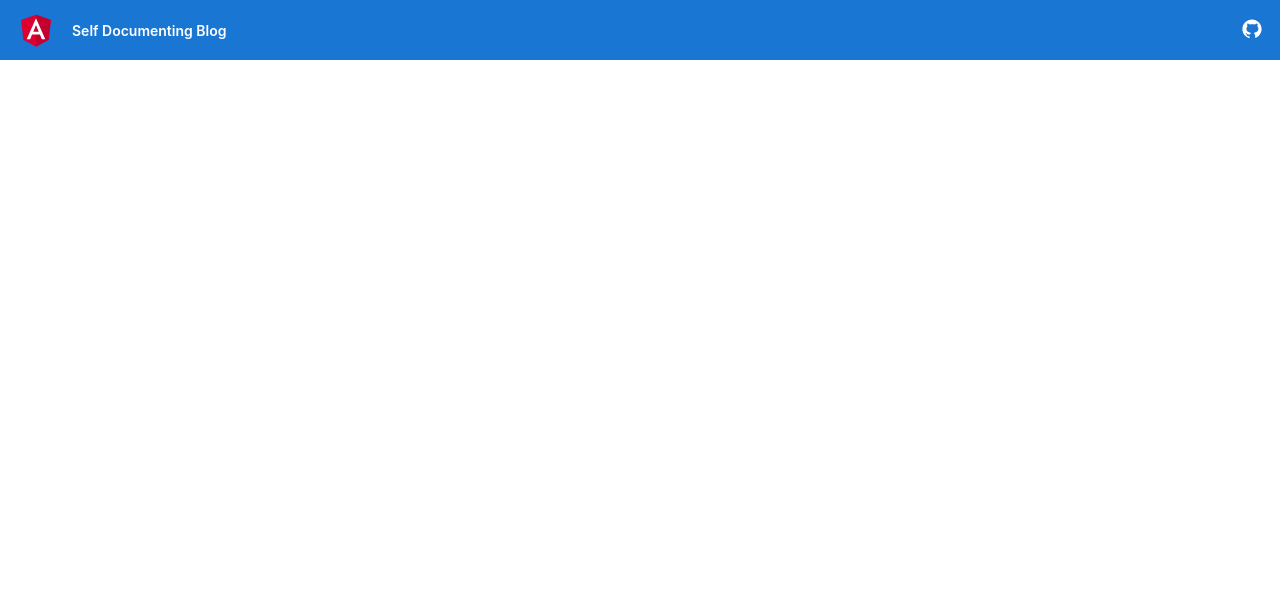
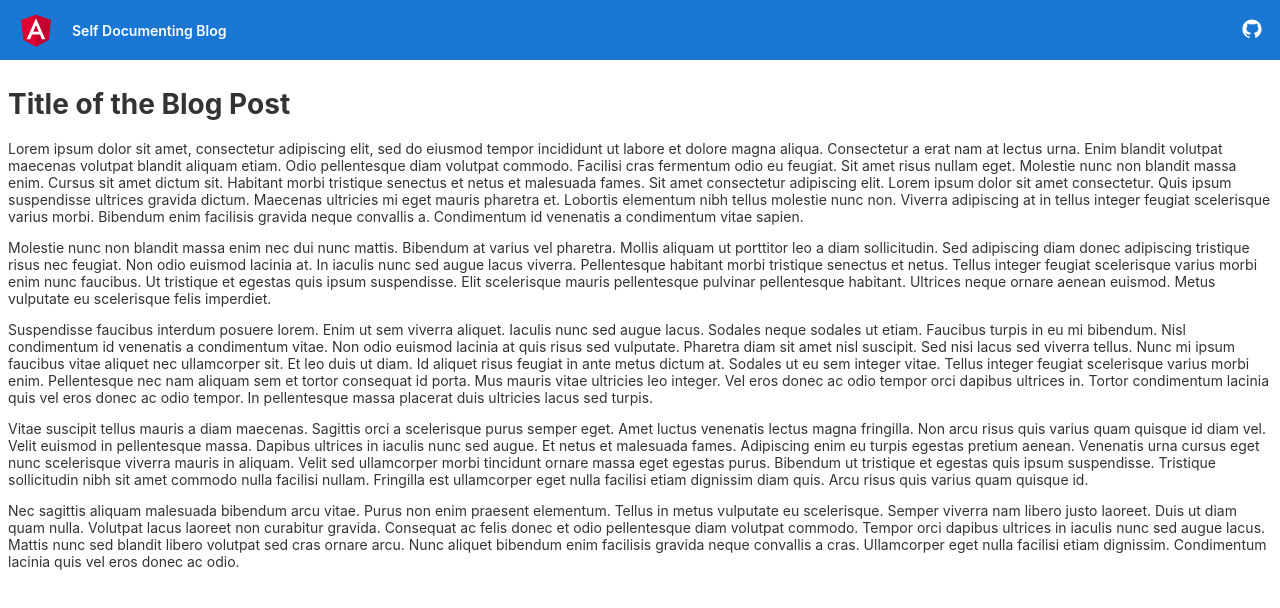
Before and after one commit to jbarthelmess/self-documenting-site, an Angular app: page /home/post in a window 1280 px wide. Before the commit this address led to /. Shown: the top 608 px of the page. Built offline with nearby package versions, Linux system fonts and the light colour scheme.

Commit message:
Add Basic Post Display
Added a post display page component and a model to hold the posts
data. Want to add links to other posts, and add a component to
display posts on the homepage in a pleasing way. Short session
today.

```diff
--- a/src/app/app-routing.module.ts
+++ b/src/app/app-routing.module.ts
@@ -2,6 +2,7 @@ import { NgModule } from '@angular/core';
 import { RouterModule, Routes } from '@angular/router';
 import { AppComponent } from './app.component';
 import { HomepageComponent } from './blog/homepage/homepage.component';
+import { PostComponent } from './blog/post/post.component';
 
 const routes: Routes = [
   {
@@ -11,6 +12,10 @@ const routes: Routes = [
       {
         path: '',
         component: HomepageComponent
+      },
+      {
+        path: 'post',
+        component: PostComponent
       }
     ]
   },
--- a/src/app/app.module.ts
+++ b/src/app/app.module.ts
@@ -5,12 +5,14 @@ import { AppRoutingModule } from './app-routing.module';
 import { AppComponent } from './app.component';
 import { HomepageComponent } from './blog/homepage/homepage.component';
 import { ToolbarBufferComponent } from './util/toolbar-buffer/toolbar-buffer.component';
+import { PostComponent } from './blog/post/post.component';
 
 @NgModule({
   declarations: [
     AppComponent,
     HomepageComponent,
-    ToolbarBufferComponent
+    ToolbarBufferComponent,
+    PostComponent
   ],
   imports: [
     BrowserModule,
--- a/src/app/blog/homepage/homepage.component.html
+++ b/src/app/blog/homepage/homepage.component.html
@@ -11,3 +11,8 @@
     below read and learn about the progress! To the right are other projects that
     are held inside of this one.
 </h3>
+
+<!-- Added temporary blog posts here -->
+<a href="/home/post">Blog Post 1</a>
+<a href="/home/post">Blog Post 2</a>
+<a href="/home/post">Blog Post 3</a>
--- /dev/null
+++ b/src/app/blog/model/post.model.ts
@@ -0,0 +1,11 @@
+export class Post {
+    content: {text: string}[];
+    title: string;
+    created: Date;// will be useful later, to order them and add them to the database
+
+    constructor(content: {text: string}[] , title: string, created=null) {
+        this.created = created === null ? new Date() : created;
+        this.title = title;
+        this.content = content;
+    }
+}
--- /dev/null
+++ b/src/app/blog/post/post.component.html
@@ -0,0 +1,23 @@
+<!-- This will be a post displayed in full on it's own page. I'll make
+a separate component for displaying post previews on the homepage. The
+content of the page will be stored as an ordered array of content pieces.
+This way I can expand the types of blog posts I can make, to make the
+blog more engaging. -->
+
+<!-- To start, I'll just have a "text" content type, so that I can focus
+on the layout. We'll have an h1 for the title of the post, paragraphs
+for each piece of text, and then links at the bottom to go the next
+post or the previous post. Maybe we can also add a link back to the
+homepage in the toolbar at the top. -->
+
+<app-toolbar-buffer></app-toolbar-buffer>
+
+<h1>{{post.title}}</h1>
+
+<p *ngFor="let item of post.content;">{{item.text}}</p>
+
+<!-- I'll probably want to make this footer it's own component, but
+it can go here for now. -->
+<div class="footer">
+
+</div>
--- /dev/null
+++ b/src/app/blog/post/post.component.ts
@@ -0,0 +1,43 @@
+import { Component, OnInit } from '@angular/core';
+import { Post } from '../model/post.model';
+
+@Component({
+  selector: 'app-post',
+  templateUrl: './post.component.html',
+  styleUrls: ['./post.component.scss']
+})
+export class PostComponent implements OnInit {
+  post: Post;
+  constructor() {
+    // for development purposes, all blog posts will look the same
+    // and have the same title and content.
+    this.post = new Post(
+      [
+        {
+          text: "Lorem ipsum dolor sit amet, consectetur adipiscing elit, sed do eiusmod tempor incididunt ut labore et dolore magna aliqua. Consectetur a erat nam at lectus urna. Enim blandit volutpat maecenas volutpat blandit aliquam etiam. Odio pellentesque diam volutpat commodo. Facilisi cras fermentum odio eu feugiat. Sit amet risus nullam eget. Molestie nunc non blandit massa enim. Cursus sit amet dictum sit. Habitant morbi tristique senectus et netus et malesuada fames. Sit amet consectetur adipiscing elit. Lorem ipsum dolor sit amet consectetur. Quis ipsum suspendisse ultrices gravida dictum. Maecenas ultricies mi eget mauris pharetra et. Lobortis elementum nibh tellus molestie nunc non. Viverra adipiscing at in tellus integer feugiat scelerisque varius morbi. Bibendum enim facilisis gravida neque convallis a. Condimentum id venenatis a condimentum vitae sapien."
+        },
+        {
+          text: "Molestie nunc non blandit massa enim nec dui nunc mattis. Bibendum at varius vel pharetra. Mollis aliquam ut porttitor leo a diam sollicitudin. Sed adipiscing diam donec adipiscing tristique risus nec feugiat. Non odio euismod lacinia at. In iaculis nunc sed augue lacus viverra. Pellentesque habitant morbi tristique senectus et netus. Tellus integer feugiat scelerisque varius morbi enim nunc faucibus. Ut tristique et egestas quis ipsum suspendisse. Elit scelerisque mauris pellentesque pulvinar pellentesque habitant. Ultrices neque ornare aenean euismod. Metus vulputate eu scelerisque felis imperdiet."
+        },
+        {
+          text: "Suspendisse faucibus interdum posuere lorem. Enim ut sem viverra aliquet. Iaculis nunc sed augue lacus. Sodales neque sodales ut etiam. Faucibus turpis in eu mi bibendum. Nisl condimentum id venenatis a condimentum vitae. Non odio euismod lacinia at quis risus sed vulputate. Pharetra diam sit amet nisl suscipit. Sed nisi lacus sed viverra tellus. Nunc mi ipsum faucibus vitae aliquet nec ullamcorper sit. Et leo duis ut diam. Id aliquet risus feugiat in ante metus dictum at. Sodales ut eu sem integer vitae. Tellus integer feugiat scelerisque varius morbi enim. Pellentesque nec nam aliquam sem et tortor consequat id porta. Mus mauris vitae ultricies leo integer. Vel eros donec ac odio tempor orci dapibus ultrices in. Tortor condimentum lacinia quis vel eros donec ac odio tempor. In pellentesque massa placerat duis ultricies lacus sed turpis."
+        },
+        {
+          text: "Vitae suscipit tellus mauris a diam maecenas. Sagittis orci a scelerisque purus semper eget. Amet luctus venenatis lectus magna fringilla. Non arcu risus quis varius quam quisque id diam vel. Velit euismod in pellentesque massa. Dapibus ultrices in iaculis nunc sed augue. Et netus et malesuada fames. Adipiscing enim eu turpis egestas pretium aenean. Venenatis urna cursus eget nunc scelerisque viverra mauris in aliquam. Velit sed ullamcorper morbi tincidunt ornare massa eget egestas purus. Bibendum ut tristique et egestas quis ipsum suspendisse. Tristique sollicitudin nibh sit amet commodo nulla facilisi nullam. Fringilla est ullamcorper eget nulla facilisi etiam dignissim diam quis. Arcu risus quis varius quam quisque id."
+        },
+        {
+          text: "Nec sagittis aliquam malesuada bibendum arcu vitae. Purus non enim praesent elementum. Tellus in metus vulputate eu scelerisque. Semper viverra nam libero justo laoreet. Duis ut diam quam nulla. Volutpat lacus laoreet non curabitur gravida. Consequat ac felis donec et odio pellentesque diam volutpat commodo. Tempor orci dapibus ultrices in iaculis nunc sed augue lacus. Mattis nunc sed blandit libero volutpat sed cras ornare arcu. Nunc aliquet bibendum enim facilisis gravida neque convallis a cras. Ullamcorper eget nulla facilisi etiam dignissim. Condimentum lacinia quis vel eros donec ac odio."
+        },
+      ],
+      "Title of the Blog Post"
+    );
+  }
+
+  ngOnInit(): void {
+    /* Eventually, this function will make a call to the database
+    where all the blog posts will be stored. This will be done when
+    I deploy the app to firebase and I figure out how to setup a
+    document database of some kind. */
+  }
+
+}
```
Also changed, not shown: src/app/app.component.html (+7 -0 lines), src/app/blog/post/post.component.scss (added), 1 other file (tests, documents, lock files or other folders).
